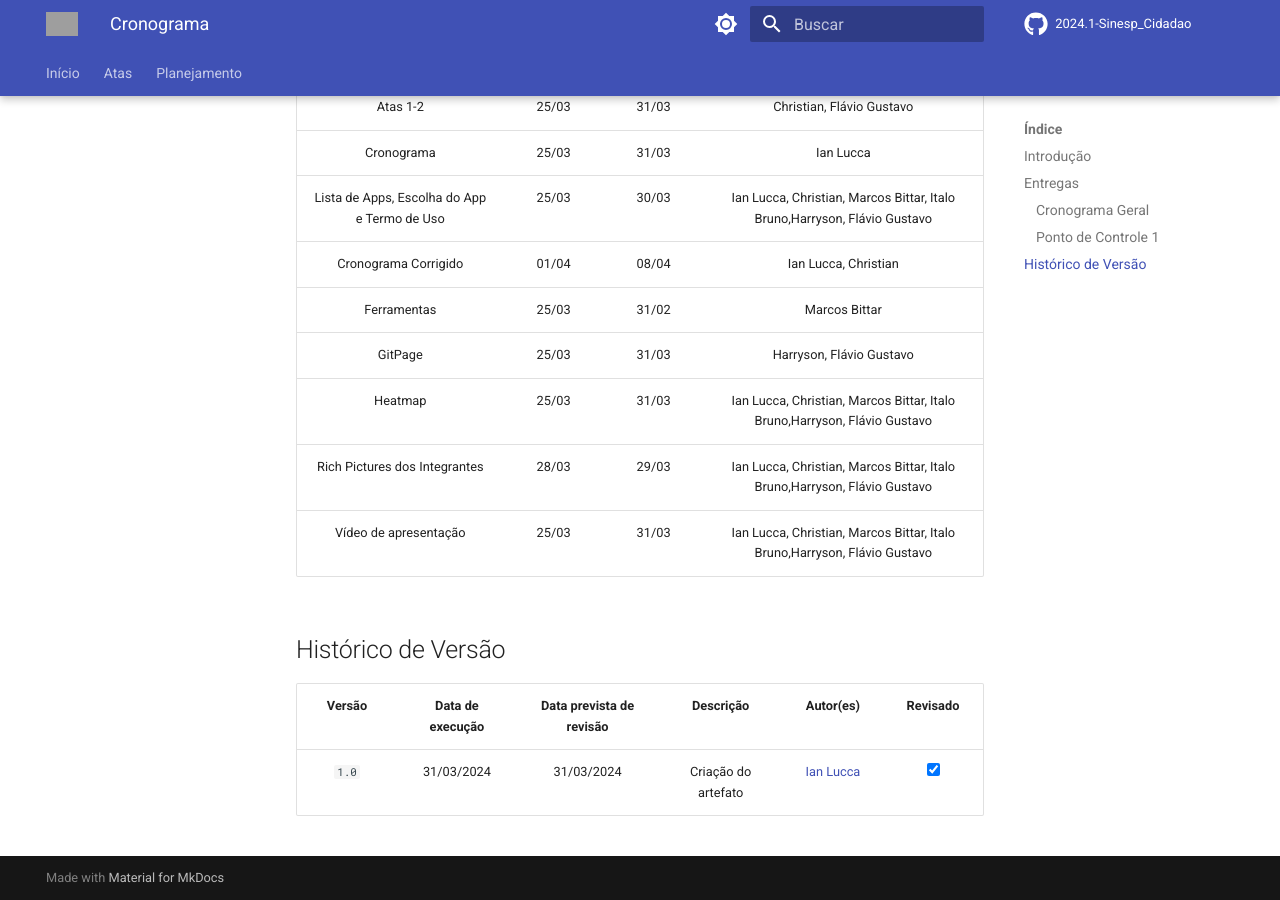
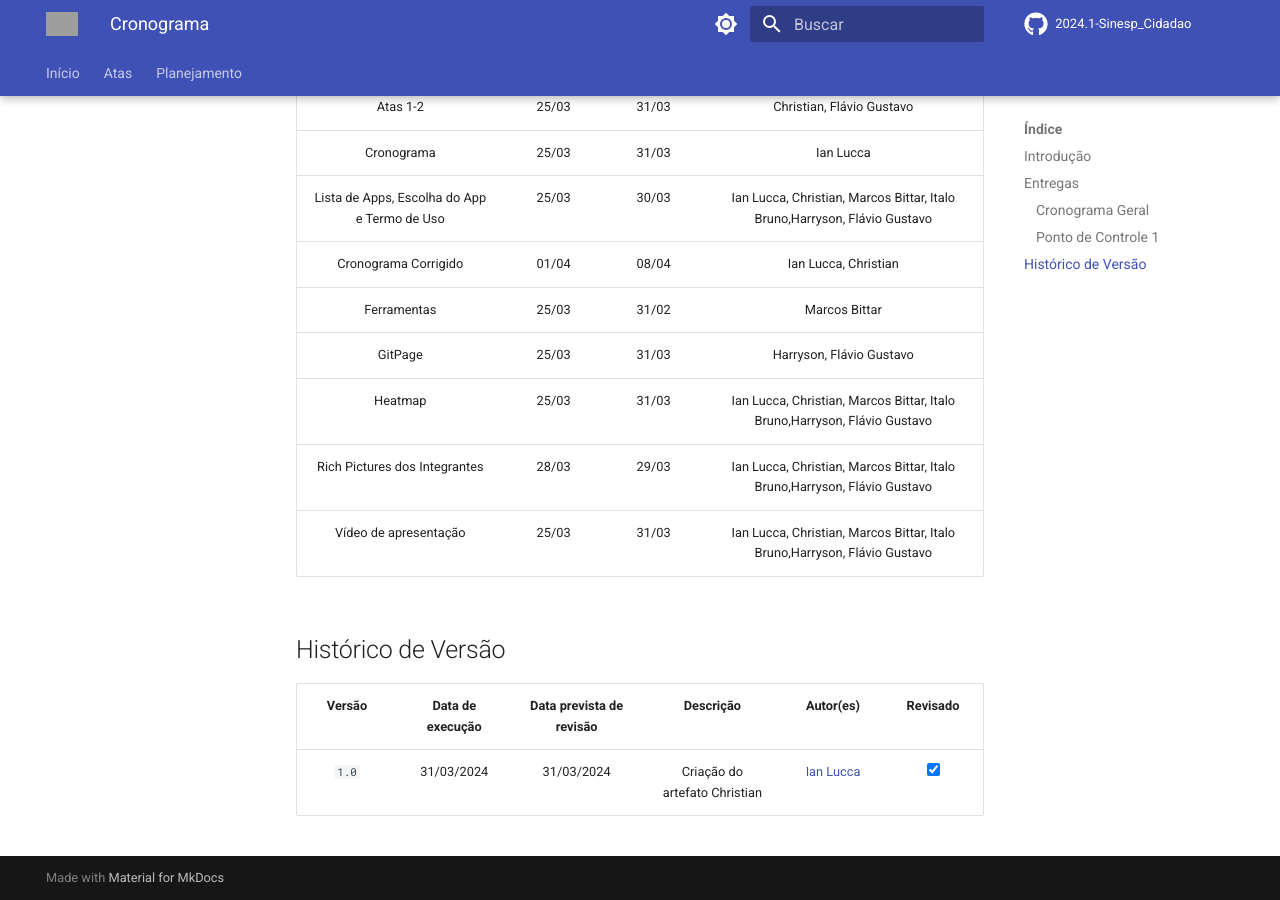
Before and after one commit to flavioovatsug/Requisitos-de-Software---UNB, an MkDocs documentation site: the page built from docs/Planejamento/cronograma.md, in a window 1280 px wide and 900 px high, scrolled down 1208 px. Built offline with MkDocs 1.6.1 and Material for MkDocs 9.7.7, drawn with Linux system fonts in a browser that asks for light colours; comment, search, counter and statistics services are not loaded; grey boxes are pictures that could not be loaded.

Commit message:
Update and rename docs/cronograma.md to docs/Planejamento/cronograma.md

```diff
--- a/docs/cronograma.md
+++ b/docs/Planejamento/cronograma.md
@@ -40,4 +40,4 @@ O cumprimento do fluxo deste cronograma é de vital importância para garantir o
 
 | Versão | Data de execução | Data prevista de revisão | Descrição  |   Autor(es)    |  Revisado  |
 | :----: | :--------------: | :----------------------: | :--------: | :------------: | :---------:|
-| `1.0`  |    31/03/2024    |   31/03/2024    |                  Criação do artefato                   | [Ian Lucca](https://github.com/IanLucca12) | <input type="checkbox" enabled checked />    |
+| `1.0`  |    31/03/2024    |   31/03/2024    |                  Criação do artefato      Christian             | [Ian Lucca](https://github.com/IanLucca12) | <input type="checkbox" enabled checked />    |
```
